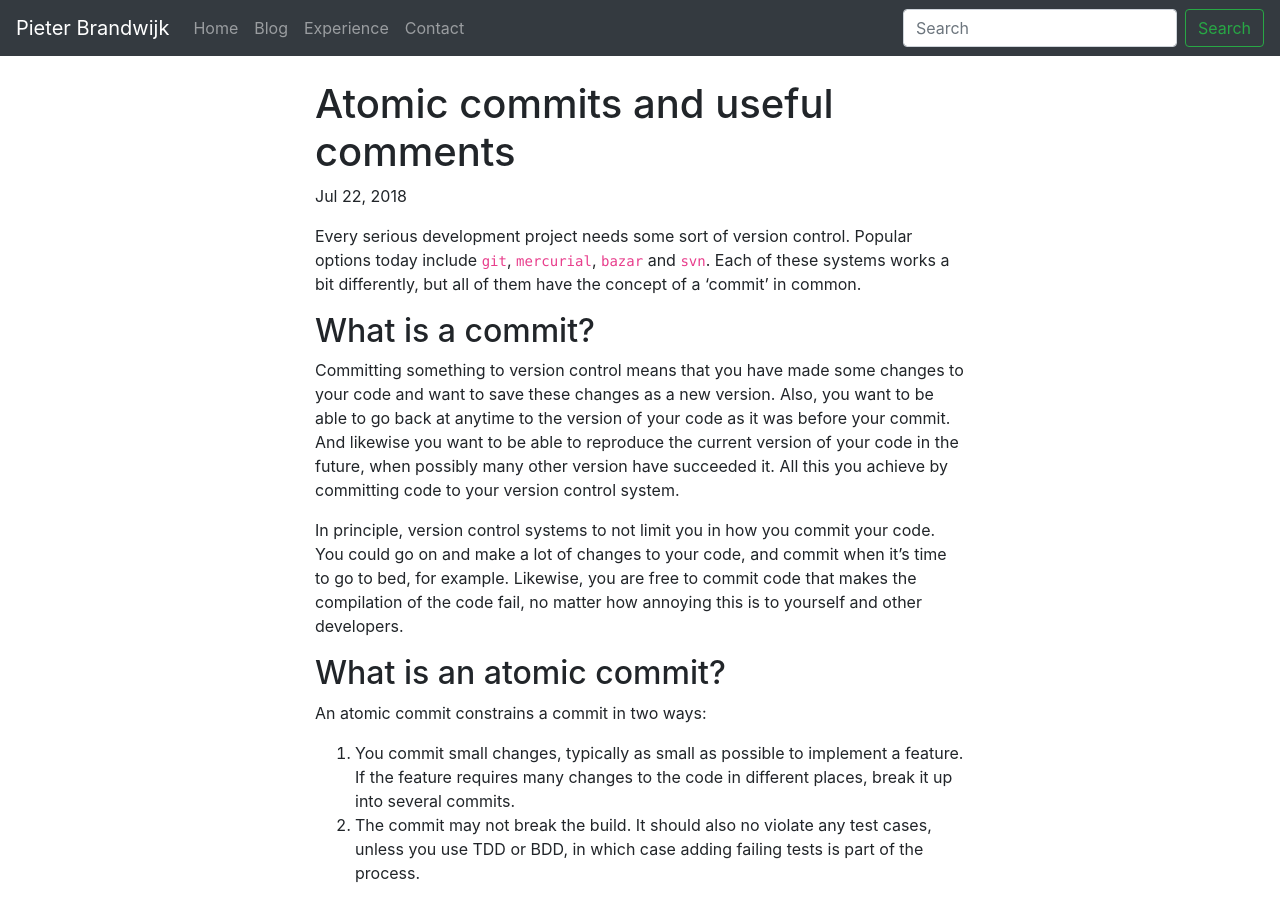
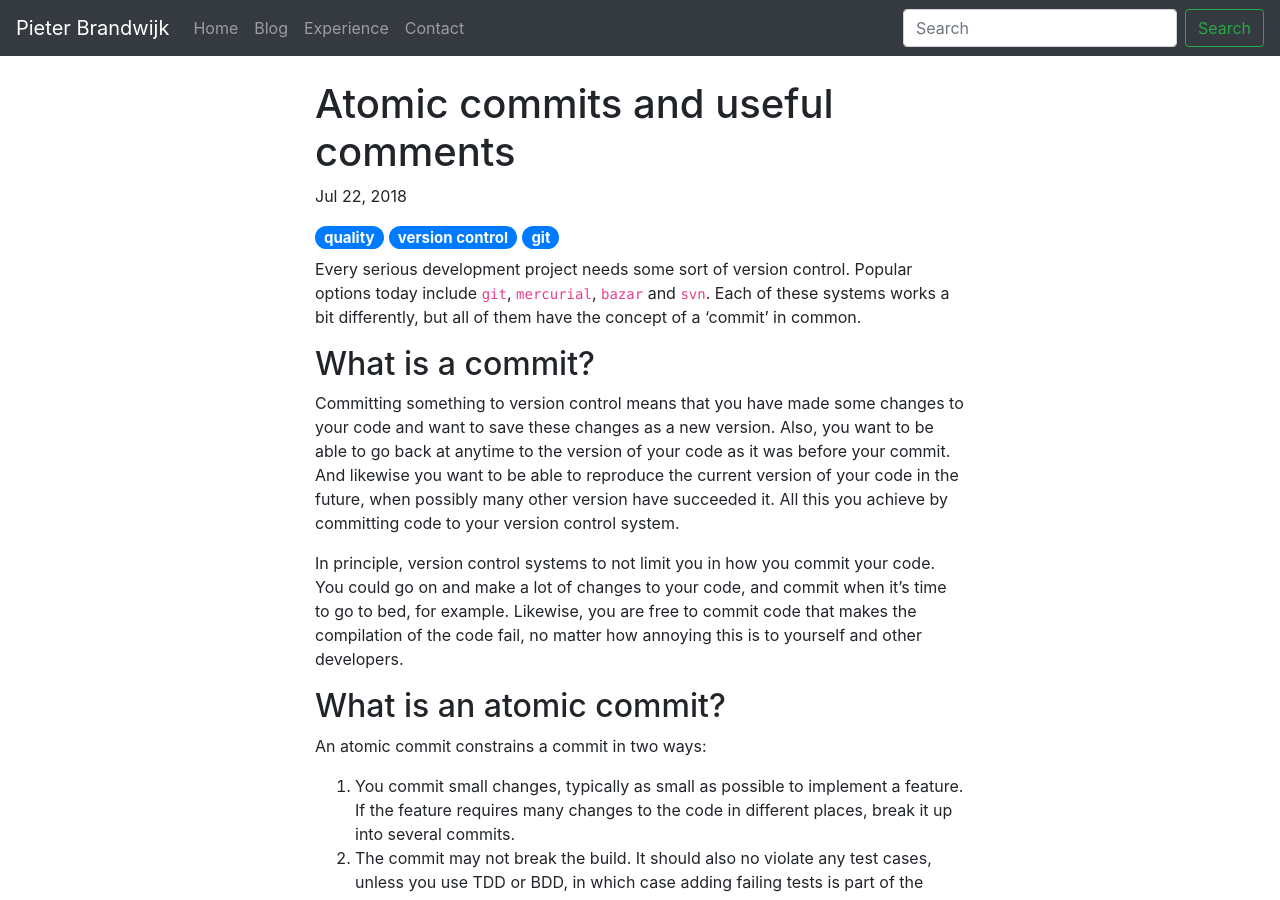
Before and after one commit to pbrandwijk/pbrandwijk.github.io, a Jekyll site: the page built from _posts/2018-07-22-atomic-commits-and-useful-comments.md, in a window 1280 px wide and 900 px high. Built offline with Jekyll 4.4.1, drawn with Linux system fonts in a browser that asks for light colours; nearby versions of some CDN libraries; comment, search, counter and statistics services are not loaded.

Commit message:
Output tags in post layout

```diff
--- a/_layouts/post.html
+++ b/_layouts/post.html
@@ -6,6 +6,7 @@ layout: page
   <header class="post-header">
     <h1 class="post-title" itemprop="name headline">{{ page.title }}</h1>
     <p class="post-meta"><time datetime="{{ page.date | date_to_xmlschema }}" itemprop="datePublished">{{ page.date | date: "%b %-d, %Y" }}</time>{% if page.author %} • <span itemprop="author" itemscope itemtype="http://schema.org/Person"><span itemprop="name">{{ page.author }}</span></span>{% endif %}</p>
+    <h5>{% for tag in page.tags %}<span class="badge badge-pill badge-primary" itemprop="keywords"> {{ tag }} </span> {% endfor %}</h5>
   </header>
 
   <div class="post-content" itemprop="articleBody">
```
